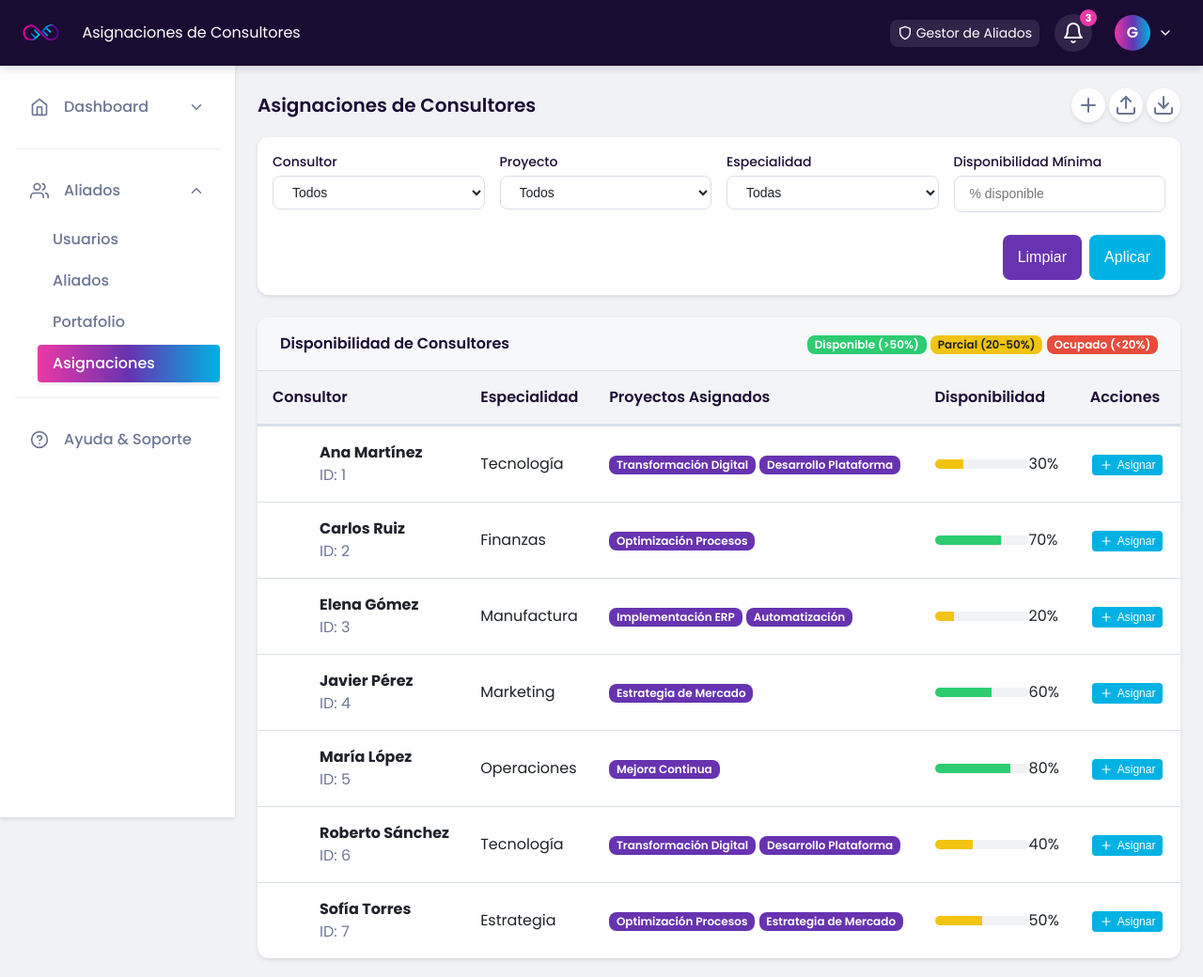
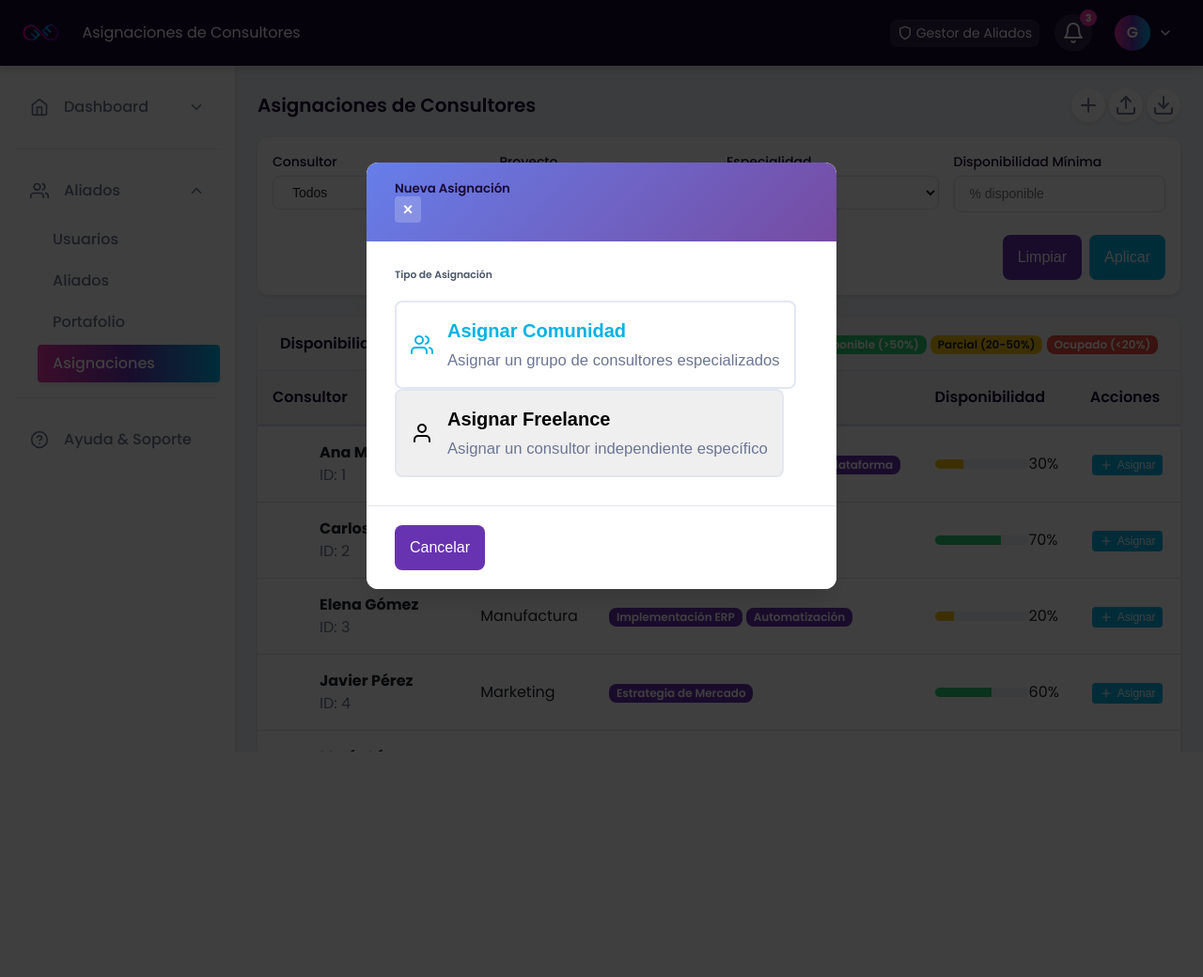
Before and after one commit to Slizarazo/NovaFlow, a Flask app: page /aliados/asignaciones in a window 1280 px wide, after a click on "Nueva Asignación". Shown: the top 1040 px of the page at 94% size. After the commit the page ends 800 px from the top, so only its background shows below. Run offline with Flask 3, Linux system fonts and the light colour scheme; a user stored in the database is signed in; some libraries are stand-ins or nearby versions.

Commit message:
Assistant checkpoint: Corregir modal para mostrar ventana emergente
Assistant generated file changes:
- templates/aliados/asignaciones.html: Corregir función showModal para mostrar modal correctamente, Corregir función hideModal para restaurar scrollbar correctamente, Mejorar la configuración inicial de eventos, Añadir estilos CSS para modal

---

User prompt:

al dar click en el boton no se abre o habilita la ventana emergente, pero si quita el scrollbar dejando la vista de la pagina sin poder visualizarce correctamente

Replit-Commit-Author: Assistant
Replit-Commit-Session-Id: 6473caf3-db89-4cc8-b871-d20dc6878f4b

```diff
--- a/templates/aliados/asignaciones.html
+++ b/templates/aliados/asignaciones.html
@@ -1,4 +1,59 @@
 {% extends "layout.html" %}
+
+{% block head %}
+<style>
+/* Estilos para modales */
+.modal {
+    display: none !important;
+    position: fixed;
+    top: 0;
+    left: 0;
+    z-index: 1055;
+    width: 100%;
+    height: 100%;
+    overflow-x: hidden;
+    overflow-y: auto;
+    background-color: rgba(0, 0, 0, 0.5);
+}
+
+.modal.show {
+    display: flex !important;
+    align-items: center;
+    justify-content: center;
+}
+
+.modal-backdrop {
+    position: fixed;
+    top: 0;
+    left: 0;
+    z-index: 1050;
+    width: 100vw;
+    height: 100vh;
+    background-color: rgba(0, 0, 0, 0.5);
+}
+
+.modal-dialog {
+    position: relative;
+    margin: 2rem auto;
+    max-width: 500px;
+    width: 90%;
+}
+
+.modal-content {
+    position: relative;
+    display: flex;
+    flex-direction: column;
+    width: 100%;
+    background-color: #fff;
+    border: 1px solid rgba(0, 0, 0, 0.2);
+    border-radius: 12px;
+    box-shadow: 0 20px 25px -5px rgba(0, 0, 0, 0.1);
+    outline: 0;
+    max-height: 90vh;
+    overflow-y: auto;
+}
+</style>
+{% endblock %}
 
 {% block content %}
 <div class="dashboard-container">
@@ -363,13 +418,21 @@
             feather.replace();
         }
 
-        // Configurar eventos del modal - usar setTimeout para asegurar que los elementos estén cargados
+        // Configurar eventos del modal - buscar todos los posibles botones
         setTimeout(function() {
-            const addAssignmentBtn = document.querySelector('[data-bs-target="#addAssignmentModal"]');
+            // Buscar por múltiples selectores
+            const addAssignmentBtn = document.querySelector('[data-bs-target="#addAssignmentModal"]') ||
+                                   document.querySelector('button[title="Nueva Asignación"]') ||
+                                   document.querySelector('.dashboard-section-action[title="Nueva Asignación"]');
+
             console.log('Botón encontrado:', addAssignmentBtn);
 
             if (addAssignmentBtn) {
-                addAssignmentBtn.addEventListener('click', function(e) {
+                // Remover listeners existentes
+                const newBtn = addAssignmentBtn.cloneNode(true);
+                addAssignmentBtn.parentNode.replaceChild(newBtn, addAssignmentBtn);
+
+                newBtn.addEventListener('click', function(e) {
                     e.preventDefault();
                     e.stopPropagation();
                     console.log('Click en botón nueva asignación');
@@ -378,8 +441,11 @@
                 console.log('Event listener añadido al botón');
             } else {
                 console.error('Botón de nueva asignación no encontrado');
+                // Buscar todos los botones disponibles para debug
+                const allButtons = document.querySelectorAll('button');
+                console.log('Botones disponibles:', allButtons);
             }
-        }, 100);
+        }, 200);
 
         // Configurar botones de cerrar
         document.addEventListener('click', function(e) {
@@ -412,17 +478,36 @@
         // Resetear modal al estado inicial
         resetModal();
 
-        // Mostrar modal
-        modal.style.display = 'block';
+        // Mostrar modal con estilo específico
+        modal.style.display = 'flex';
+        modal.style.alignItems = 'center';
+        modal.style.justifyContent = 'center';
+        modal.style.position = 'fixed';
+        modal.style.top = '0';
+        modal.style.left = '0';
+        modal.style.width = '100%';
+        modal.style.height = '100%';
+        modal.style.zIndex = '1055';
         modal.classList.add('show');
         modal.setAttribute('aria-hidden', 'false');
+
+        // Ocultar scroll de la página pero mantener el ancho
+        const scrollbarWidth = window.innerWidth - document.documentElement.clientWidth;
         document.body.style.overflow = 'hidden';
+        document.body.style.paddingRight = scrollbarWidth + 'px';
 
         // Añadir backdrop
         let backdrop = document.querySelector('.modal-backdrop');
         if (!backdrop) {
             backdrop = document.createElement('div');
             backdrop.className = 'modal-backdrop fade show';
+            backdrop.style.position = 'fixed';
+            backdrop.style.top = '0';
+            backdrop.style.left = '0';
+            backdrop.style.width = '100%';
+            backdrop.style.height = '100%';
+            backdrop.style.backgroundColor = 'rgba(0, 0, 0, 0.5)';
+            backdrop.style.zIndex = '1050';
             document.body.appendChild(backdrop);
         }
 
@@ -430,6 +515,8 @@
         if (typeof feather !== 'undefined') {
             feather.replace();
         }
+
+        console.log('Modal mostrado correctamente:', modalId);
     }
 
     function hideModal(modalId) {
@@ -443,9 +530,20 @@
 
         // Ocultar modal
         modal.style.display = 'none';
+        modal.style.position = '';
+        modal.style.top = '';
+        modal.style.left = '';
+        modal.style.width = '';
+        modal.style.height = '';
+        modal.style.alignItems = '';
+        modal.style.justifyContent = '';
+        modal.style.zIndex = '';
         modal.classList.remove('show');
         modal.setAttribute('aria-hidden', 'true');
+
+        // Restaurar scroll de la página
         document.body.style.overflow = '';
+        document.body.style.paddingRight = '';
 
         // Remover backdrop
         const backdrop = document.querySelector('.modal-backdrop');
@@ -455,6 +553,8 @@
 
         // Resetear modal
         resetModal();
+
+        console.log('Modal ocultado correctamente:', modalId);
     }
 
     function resetModal() {
```
